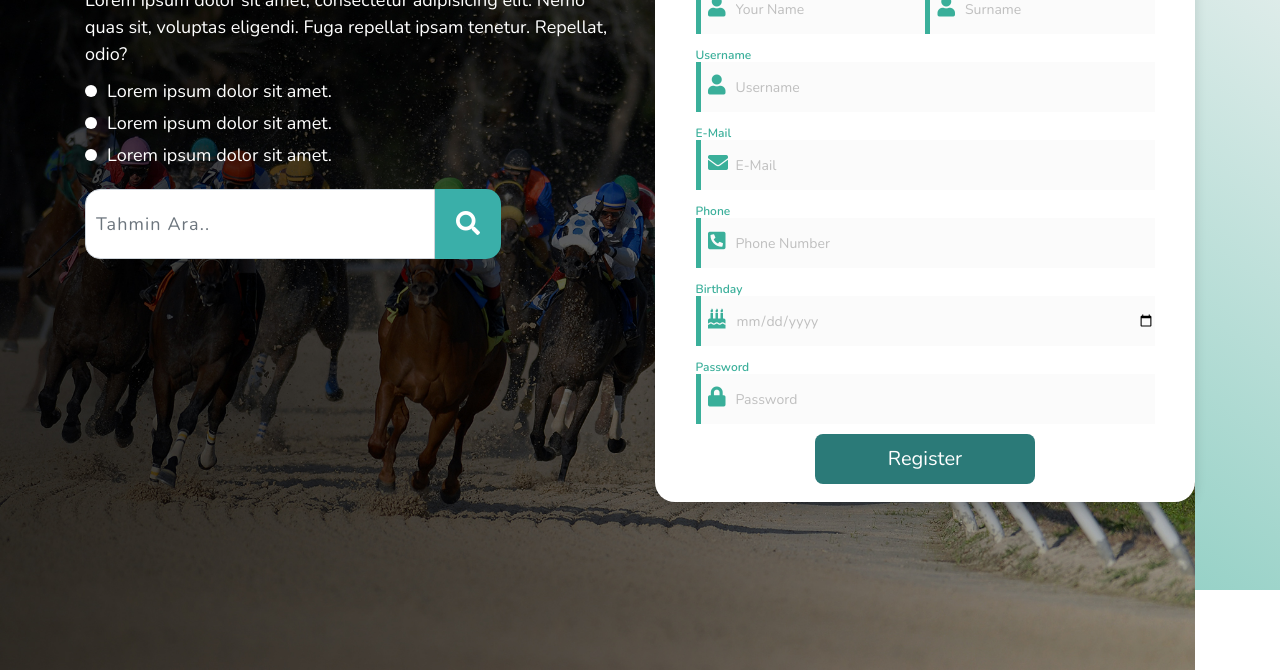
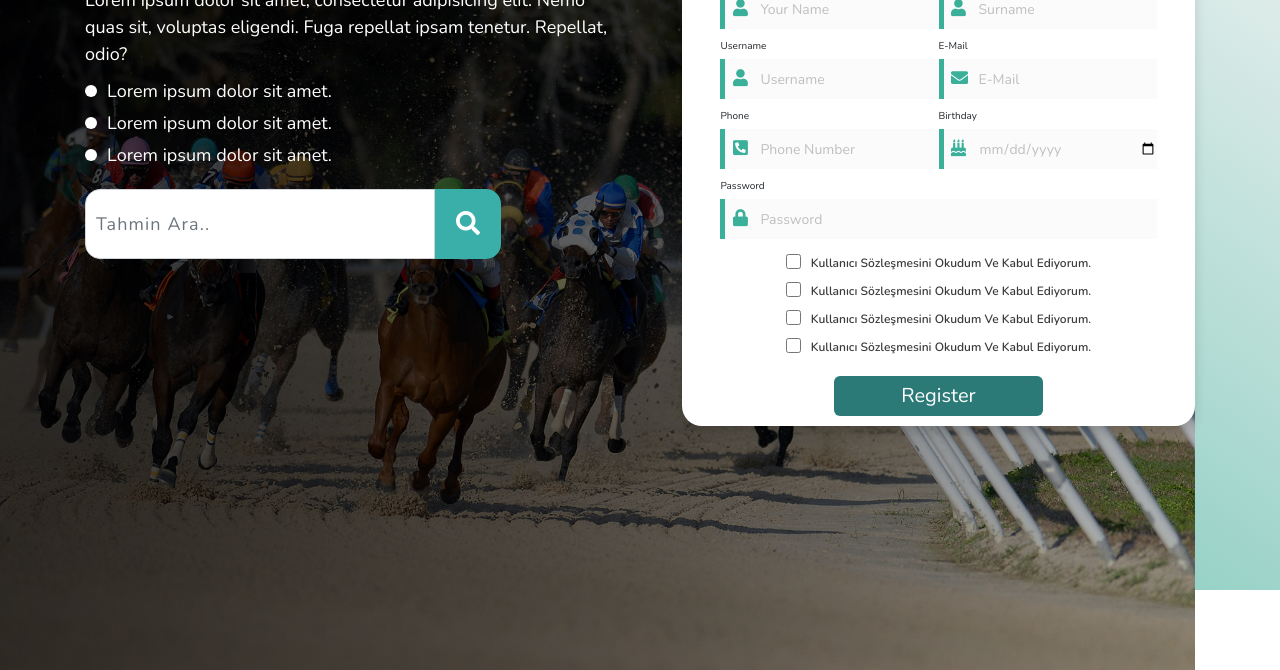
Before and after one commit to fehmianac/tahminkulubu-html, a plain HTML site: page html/register-page.html in a window 1280 px wide. Shown: the part 210-880 px from the top of the page. Drawn offline with nearby package versions, Linux system fonts and the light colour scheme.

Commit message:
register.

```diff
--- /dev/null
+++ b/css/Register-Page-Css/input.css
@@ -0,0 +1,119 @@
+/*Login Input Css*/
+
+.login {
+    width: 100%;
+    height: 3rem;
+    position: relative;
+    font-size: 1.4rem;
+    font-weight: 400;
+    color: #bfbfbf;
+    padding-left: 4rem;
+    margin-bottom: 0.5rem;
+    border: 0;
+    background-color: #fbfbfb;
+}
+
+.background-line {
+    height: 3rem;
+    width: 0.5rem;
+    background-color: #3aaf9a;
+    position: absolute;
+    z-index: 4;
+}
+
+.form-group i {
+    font-size: 1.6rem;
+    position: absolute;
+    top: 25%;
+    left: 250%;
+    color: #3aaf9a;
+    z-index: 5;
+}
+
+input:hover,
+input:active,
+input:focus
+{
+    border: 0;
+    outline: 0;
+}
+
+input::placeholder {
+    color: #bfbfbf;
+}
+
+input[type="checkbox"] {
+    position: relative;
+    top: 1rem;
+}
+
+/* Register - Login Button */
+
+.register-button {
+    width: 48%;
+    height: 4em;
+    background-color: #2B7A78;
+    border-radius: 0.6rem;
+    padding: 0.5rem;
+    z-index: 9;
+    margin: 3.5rem 0rem 1rem 0rem;
+}
+.register-button a {
+    font-size: 2rem;
+    color: #fff;
+
+}
+
+.login-button {
+    width: 48%;
+    height: 5em;
+    background-color: #3aaf9a;
+    border-radius: 0.8rem;
+    padding: 1rem;
+    position: relative;
+    top: 4rem;
+}
+
+.login-button a {
+    font-size: 2rem;
+    color: #fff;
+}
+
+/* Responsive */
+
+@media (min-width:375px) {
+    .register-button {
+        margin:5rem 0rem 1rem 0rem;
+    }
+
+    .login {
+        height: 4rem;
+    }
+    .background-line {
+        height: 4rem;
+    }
+    .form-group i
+    {
+        font-size: 1.7rem;
+    }
+}
+
+@media (min-width:500px) {
+    .login {
+    width: 100%;
+}
+
+}
+
+@media (min-width:992px) {
+     .login {
+        height: 4rem;
+    }
+    .background-line {
+        height: 4rem;
+    }
+    .form-group i
+    {
+        font-size: 1.7rem;
+    }
+}
--- /dev/null
+++ b/css/Register-Page-Css/register.css
@@ -0,0 +1,310 @@
+* {
+    padding: 0;
+    margin: 0;
+}
+
+html,
+body {
+    margin: 0;
+    padding: 0;
+    box-sizing: border-box;
+    font-family: 'Nunito', sans-serif;
+}
+
+html {
+    font-size: 10px;
+}
+
+.btn {
+    border-radius: 0px;
+}
+
+.bg-light {
+    background-color: #fff !important;
+}
+
+a:hover {
+    text-decoration: none;
+}
+
+h1 {
+    font-size: 4.3rem;
+    color: #fff;
+    font-weight:
+}
+
+body {
+    /*    overflow-y: hidden;*/
+}
+
+form {
+    width: 96%;
+    margin-top: 0rem;
+}
+
+/* Register */
+.register-page {
+    width: 100%;
+    height: 100vh;
+    background-color: #f4f4f4;
+    padding-top: 50px;
+}
+
+.register {
+    margin-top: -3rem;
+}
+
+.register-account {
+    width: 100%;
+    height: auto;
+    background-color: #fff;
+    border-radius: 2rem;
+    margin-top: 1.3rem;
+    -webkit-box-shadow: 0px 6px 12px 0px rgba(0, 0, 0, 0.13);
+    -moz-box-shadow: 0px 6px 12px 0px rgba(0, 0, 0, 0.13);
+    box-shadow: 0px 6px 12px 0px rgba(0, 0, 0, 0.13);
+}
+
+.register-heading h3 {
+    height: 2rem;
+    font-size: 2.3rem;
+    font-weight: 600;
+    color: #3aaf9a;
+    letter-spacing: 1.2px;
+    margin-top: 1rem;
+}
+
+.register-comment p {
+    font-size: 1.6rem;
+    color: #B5B5B5;
+}
+
+.register-comment a {
+    font-size: 1.8rem;
+    color: #3aaf9a;
+    font-weight: 600;
+}
+
+/* Checkbox */
+input[type="checkbox"]:default,
+input[type="checkbox"] {
+    width: 2rem;
+    height: 2rem;
+}
+
+.checkbox1 label {
+    font-size: 1.4rem;
+    color: #3a3a3a;
+    font-weight: 600;
+}
+
+/* Background & Left Header*/
+
+.background img {
+    display: none;
+    width: 100%;
+    height: 100vh;
+    background-size: cover;
+    background-repeat: no-repeat;
+    background-position: center
+}
+
+.gradient {
+    background: rgb(58, 175, 154);
+    background: -webkit-linear-gradient(306deg, rgba(58, 175, 154, 1) 0%, rgba(244, 244, 244, 1) 100%);
+    background: -o-linear-gradient(306deg, rgba(58, 175, 154, 1) 0%, rgba(244, 244, 244, 1) 100%);
+    background: linear-gradient(36deg, rgba(58, 175, 154, 1) 0%, rgba(244, 244, 244, 1) 100%);
+    position: absolute;
+}
+
+.background {
+    position: absolute;
+}
+
+/*Login*/
+
+.search-form {
+    width: 100%;
+    height: 14rem;
+}
+
+.login-heading-left {
+    margin-top: 6rem;
+}
+
+.login-heading-left p {
+    font-size: 1.8rem;
+    font-weight: 400;
+    color: #fff;
+}
+
+.circle {
+    width: 1.2rem;
+    height: 1.2rem;
+    background-color: #fff;
+    border-radius: 50%;
+}
+
+/*Header Search*/
+.form-control {
+    height: 7rem;
+    font-size: 1.8rem;
+    letter-spacing: 1.1px;
+    color: #9D9D9D;
+    padding: 0 1rem;
+    flex: 350px 0 0 !important;
+    background-clip: inherit;
+    border-top-left-radius: 15px;
+    border-bottom-left-radius: 15px;
+
+}
+
+.home-page-search {
+    font-size: 1.2rem;
+    background-color: #fff;
+    width: 100%;
+    height: 100%;
+    padding: 0 2rem;
+    background-color: #3AAFA9;
+    color: #fff;
+    border-top-right-radius: 15px;
+    border-bottom-right-radius: 15px;
+}
+
+.home-page-search:hover {
+    color: #fff;
+    background-color: #000;
+}
+
+.responsive-close {
+    display: none;
+}
+
+/* Login Responsive */
+
+@media (min-width:375px) {
+    .register-account {
+        margin-top: 3rem;
+    }
+
+    .background img {
+        display: none;
+    }
+
+    .checkbox1 label {
+        font-size: 1.2rem;
+    }
+
+    input[type="checkbox"]:default,
+    input[type="checkbox"] {
+        width: 1.5rem;
+        height: 1.5rem;
+    }
+}
+
+@media (min-width:414px) {
+    .login-account {
+        margin-top: 8rem;
+    }
+
+    .background img {
+        display: none;
+    }
+
+    .register-account {
+        height: auto;
+        margin-top: 3rem;
+    }
+}
+
+@media (min-width:500px) {
+    .login-page {
+        padding-top: 80px;
+    }
+
+    .login-heading h3 {
+        height: 6rem;
+        font-size: 2.6rem;
+        margin-top: 4rem;
+    }
+
+    .login-comment p {
+        font-size: 2.3rem;
+        color: #B5B5B5;
+    }
+
+    .login-comment a {
+        font-size: 2.3rem;
+
+    }
+
+    form {
+        width: 95%;
+        margin-top: 3rem;
+    }
+
+
+    .register-account {
+        height: auto;
+        margin-top: 3rem;
+
+    }
+}
+
+@media (min-width:768px) {
+    .login-page {
+        padding-top: 80px;
+    }
+
+    .register-account {
+        height: auto;
+    }
+
+
+}
+
+@media (min-width:992px) {
+    .responsive-close {
+        display: inline-block;
+    }
+
+    .background img {
+        display: inline-block;
+    }
+
+    form {
+        width: 85%;
+        margin-top: 2rem;
+    }
+
+    .register-account {
+        height: auto;
+        margin-top: 3rem;
+
+    }
+
+    .register-page {
+        padding-top: 80px;
+    }
+
+}
+
+@media (min-width:1200px) {
+    .register-account {
+        width: 95%;
+        height: auto;
+        margin-top: 2rem;
+        margin-left: auto;
+    }
+
+    .register-page {
+        padding-top: 80px;
+    }
+
+}
+
+@media (min-width:1920px) {
+    body {
+        overflow-y: hidden;
+    }
+}
--- a/html/register-page.html
+++ b/html/register-page.html
@@ -12,16 +12,16 @@
     <link rel="stylesheet" href="https://cdn.jsdelivr.net/npm/bootstrap@4.5.3/dist/css/bootstrap.min.css" integrity="sha384-TX8t27EcRE3e/ihU7zmQxVncDAy5uIKz4rEkgIXeMed4M0jlfIDPvg6uqKI2xXr2" crossorigin="anonymous">
 
     <!--Navbar Css-->
-    <link rel="stylesheet" href="../css/navbar.css?v=33">
+    <link rel="stylesheet" href="../css/navbar.css">
 
     <!--Search Page CSS-->
-    <link rel="stylesheet" href="../css/Login-Page-Css/login-register.css?v=33">
+    <link rel="stylesheet" href="../css/Register-Page-Css/register.css">
 
     <!--Input Style Css-->
-    <link rel="stylesheet" href="../css/Login-Page-Css/input.css?v=33">
+    <link rel="stylesheet" href="../css/Register-Page-Css/input.css">
 
     <!--Footer CSS-->
-    <link rel="stylesheet" href="../css/footer.cs?v=33s">
+    <link rel="stylesheet" href="../css/footer.css">
 
     <!--    Google Fonts-->
 
@@ -204,7 +204,7 @@
 
                             </div>
                             <!--Username-->
-                            <div class="form-group mb-2">
+                            <div class="form-group mb-2 w-50 d-inline-block">
                                 <label for="" class="d-flex">Username</label>
                                 <!--User Icon-->
                                 <div class="background-line d-inline-block">
@@ -215,7 +215,7 @@
 
                             </div>
                             <!--Email-->
-                            <div class="form-group mb-2">
+                            <div class="form-group mb-2 w-50 float-right">
                                 <label for="" class="d-flex">E-Mail</label>
                                 <!--User Icon-->
                                 <div class="background-line d-inline-block">
@@ -226,7 +226,7 @@
 
                             </div>
                             <!--Phone Number-->
-                            <div class="form-group mb-2">
+                            <div class="form-group mb-2 d-inline-block w-50">
                                 <label for="" class="d-flex">Phone</label>
                                 <!--Phone Number-->
                                 <div class="background-line d-inline-block">
@@ -237,7 +237,7 @@
 
                             </div>
                             <!--Birthday-->
-                            <div class="form-group mb-2">
+                            <div class="form-group mb-2 w-50 float-right">
                                 <label for="" class="d-flex">Birthday</label>
                                 <!--Phone Number-->
                                 <div class="background-line d-inline-block">
@@ -259,6 +259,28 @@
 
                             </div>
 
+                            <div class="checkbox">
+                                <div class="checkbox1 d-flex justify-content-center">
+                                    <input type="checkbox" class="">
+                                    <label for="" class="mb-0 ml-3 mt-3">Kullanıcı Sözleşmesini Okudum Ve Kabul Ediyorum.</label>
+                                </div>
+
+                                <div class="checkbox1 d-flex justify-content-center">
+                                    <input type="checkbox" class="">
+                                    <label for="" class="mb-0 ml-3 mt-3">Kullanıcı Sözleşmesini Okudum Ve Kabul Ediyorum.</label>
+                                </div>
+
+                                <div class="checkbox1 d-flex justify-content-center">
+                                    <input type="checkbox" class="">
+                                    <label for="" class="mb-0 ml-3 mt-3">Kullanıcı Sözleşmesini Okudum Ve Kabul Ediyorum.</label>
+                                </div>
+
+                                <div class="checkbox1 d-flex justify-content-center">
+                                    <input type="checkbox" class="">
+                                    <label for="" class="mb-0 ml-3 mt-3">Kullanıcı Sözleşmesini Okudum Ve Kabul Ediyorum.</label>
+                                </div>
+                            </div>
+
                             <!--Register Button-->
 
                             <div class="register d-flex justify-content-center">
@@ -269,11 +291,19 @@
 
                         </form>
                         <!--Login Input User Fnish-->
+                    </div>
+                    <!--Login Account-->
+
+
+
+
+
+
 
                 </div>
-                    <!--Login Account-->
-                </div>
                 <!--Login Section-->
+
+
 
             </div>
             <!--Row-->
```
Lines whose indentation alone changed are shown as unchanged.
